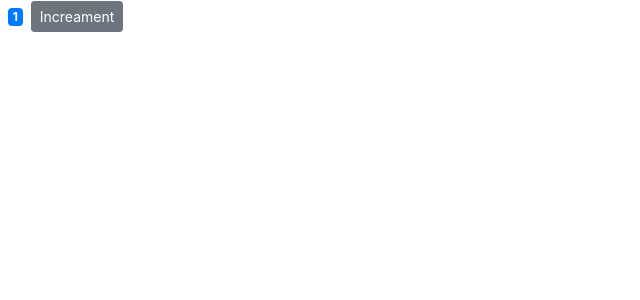
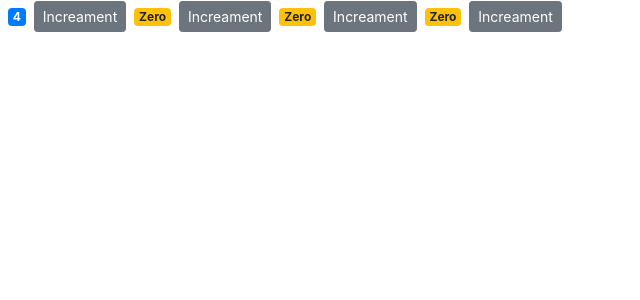
Before and after one commit to RanSolo/react-shopping-cart-implementation, a React (Create React App) app: page / in a window 1280 px wide. Shown: the top 300 px of the page, without its empty margins (0-640 px from the left). Built offline with nearby package versions, Linux system fonts and the light colour scheme.

Commit message:
add-counters

```diff
--- a/src/components/counter.jsx
+++ b/src/components/counter.jsx
@@ -2,11 +2,11 @@
 
 class Counter extends Component {
   state = {
-    count: 1
+    value: this.props.value
   };
 
   handleIncrement = () => {
-    this.setState({ count: this.state.count + 1 });
+    this.setState({ value: this.state.value + 1 });
   };
 
   render() {
@@ -14,7 +14,7 @@
       <React.Fragment>
         <span className={this.getBadgeClasses()}>{this.formatCount()}</span>
         <button
-          onClick={this.handleIncrement}
+          onClick={() => this.handleIncrement()}
           className="btn btn-secondary btn-sm"
         >
           Increament
@@ -25,12 +25,12 @@
 
   getBadgeClasses() {
     let classes = "badge m-2 badge-";
-    classes += this.state.count === 0 ? "warning" : "primary";
+    classes += this.state.value === 0 ? "warning" : "primary";
     return classes;
   }
   formatCount() {
-    const { count } = this.state;
-    return count === 0 ? "Zero" : count;
+    const { value } = this.state;
+    return value === 0 ? "Zero" : value;
   }
 }
 
--- /dev/null
+++ b/src/components/counters.jsx
@@ -0,0 +1,24 @@
+import React, { Component } from "react";
+import Counter from "./counter";
+
+class Counters extends Component {
+  state = {
+    counters: [
+      { id: 1, value: 4 },
+      { id: 2, value: 0 },
+      { id: 3, value: 0 },
+      { id: 4, value: 0 }
+    ]
+  };
+  render() {
+    return (
+      <div>
+        {this.state.counters.map(counter => (
+          <Counter key={counter.id} value={counter.value} />
+        ))}
+      </div>
+    );
+  }
+}
+
+export default Counters;
--- a/src/index.js
+++ b/src/index.js
@@ -3,8 +3,8 @@
 import "./index.css";
 import * as serviceWorker from "./serviceWorker";
 import "bootstrap/dist/css/bootstrap.css";
-import Counter from "./components/counter";
+import Counters from "./components/counters";
 
-ReactDOM.render(<Counter />, document.getElementById("root"));
+ReactDOM.render(<Counters />, document.getElementById("root"));
 
 serviceWorker.unregister();
```
